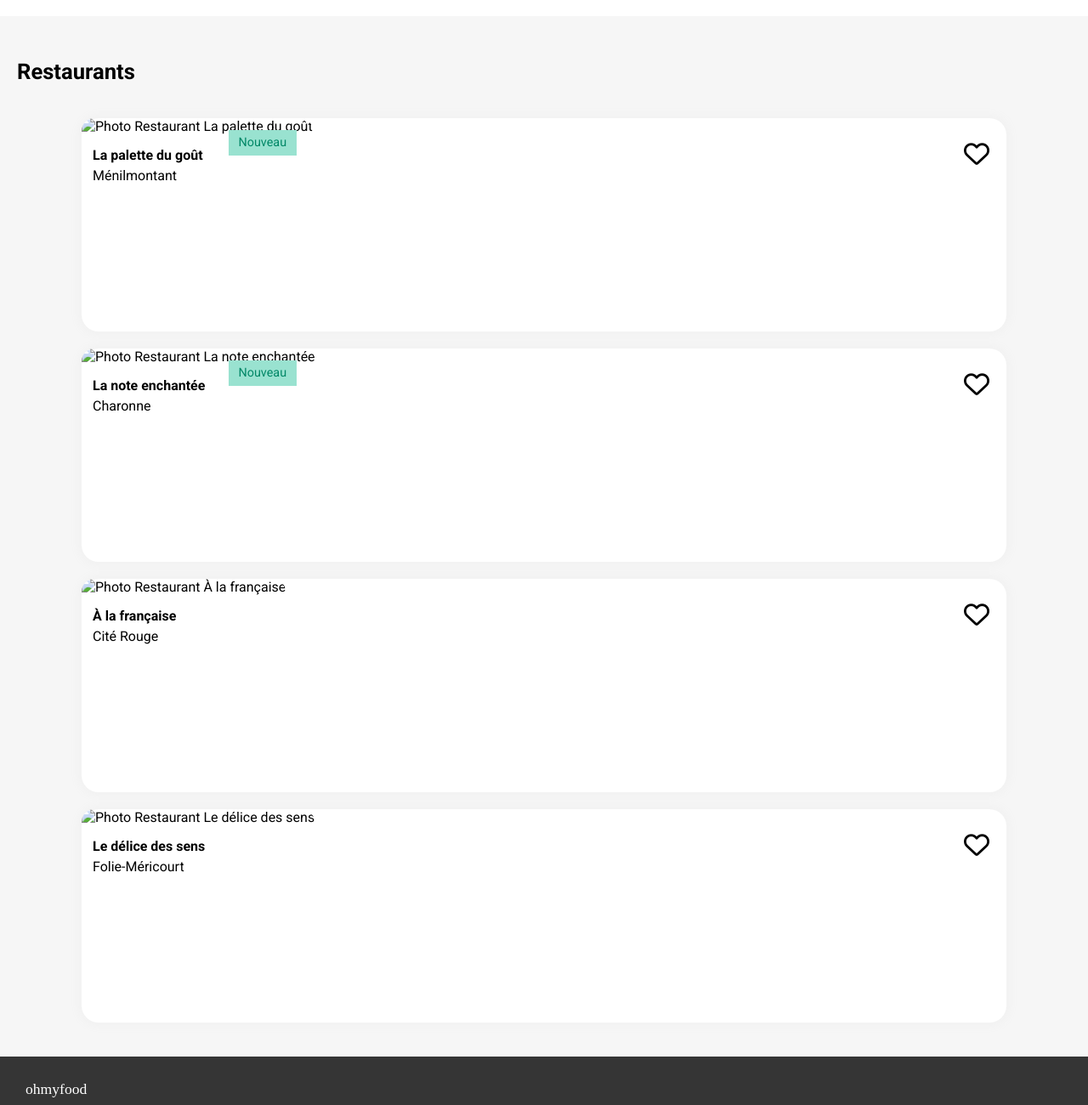
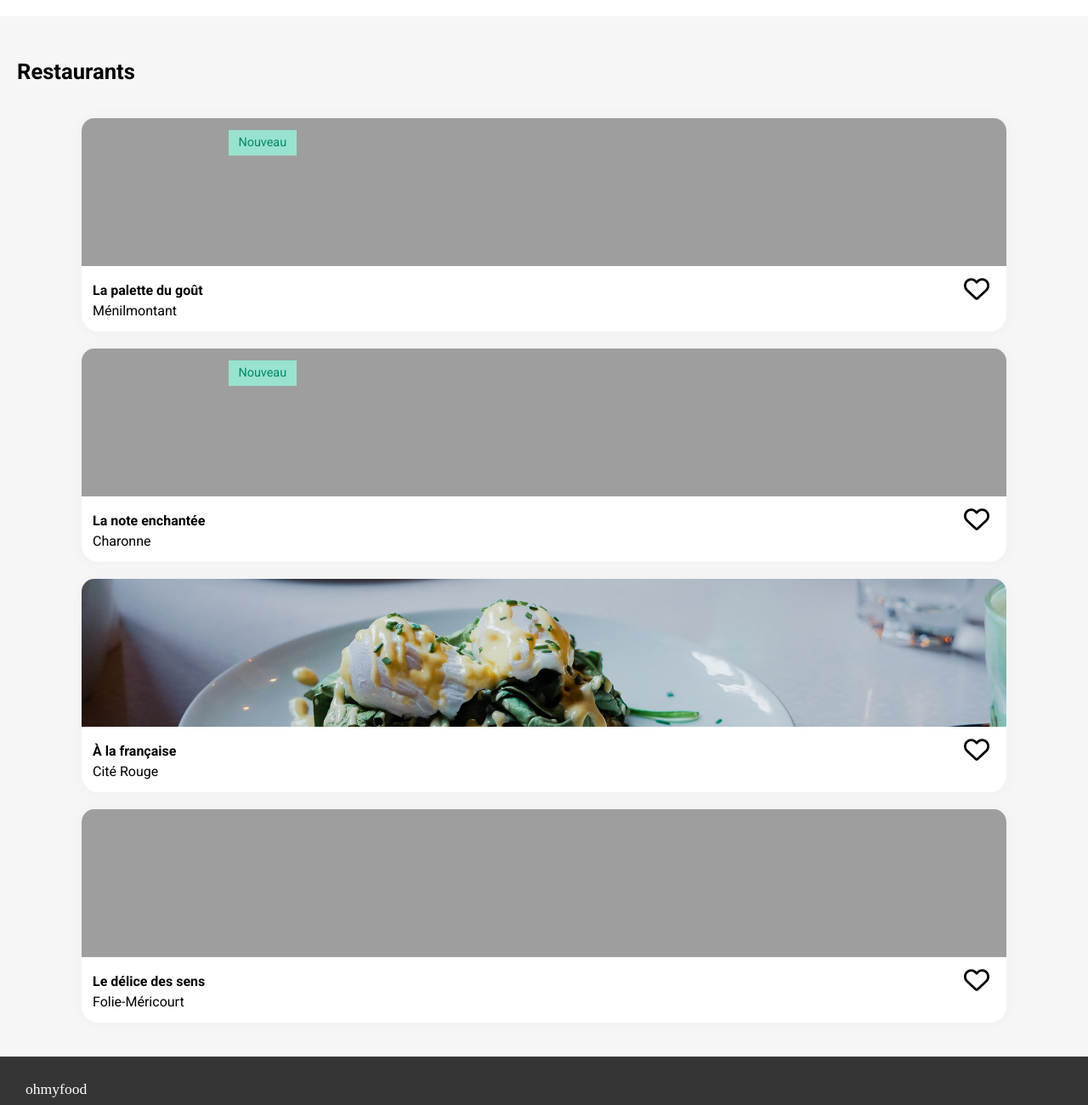
Before and after one commit to MasThomas/MASTHOMAS_3_20042021, a website: page index.html in a window 1280 px wide. Shown: the part 820-2120 px from the top of the page at 85% size. Drawn offline with Linux system fonts and the light colour scheme; the site is published under a folder, as on GitHub Pages, so addresses that start at the root find nothing; a web font is replaced by a local one.

Commit message:
modifying ./public href for Github Pages

```diff
--- a/index.html
+++ b/index.html
@@ -62,7 +62,7 @@
             <div class="restaurants_card">
                 <p class="restaurants_card--new">Nouveau</p>
                 <a href="_1.html">
-                    <img src="/public/img/restaurants/jay-wennington-N_Y88TWmGwA-unsplash.jpg" alt="Photo Restaurant La palette du goût"/>
+                    <img src="./public/img/restaurants/jay-wennington-N_Y88TWmGwA-unsplash.jpg" alt="Photo Restaurant La palette du goût"/>
                 </a>
                 <div class="restaurants_card--txt">
                     <div class="restaurants_card--p">
@@ -80,7 +80,7 @@
             <div class="restaurants_card">
                 <p class="restaurants_card--new">Nouveau</p>
                 <a href="_2.html">
-                    <img src="/public/img/restaurants/stil-u2Lp8tXIcjw-unsplash.jpg" alt="Photo Restaurant La note enchantée"/>
+                    <img src="./public/img/restaurants/stil-u2Lp8tXIcjw-unsplash.jpg" alt="Photo Restaurant La note enchantée"/>
                 </a>
                 <div class="restaurants_card--txt">
                     <div class="restaurants_card--p">
@@ -97,7 +97,7 @@
             </div>
             <div class="restaurants_card">
                 <a href="_3.html">
-                    <img src="/public/img/restaurants/toa-heftiba-DQKerTsQwi0-unsplash.jpg" alt="Photo Restaurant À la française"/>
+                    <img src="./public/img/restaurants/toa-heftiba-DQKerTsQwi0-unsplash.jpg" alt="Photo Restaurant À la française"/>
                 </a>
                 <div class="restaurants_card--txt">
                     <div class="restaurants_card--p">
@@ -114,7 +114,7 @@
             </div>
             <div class="restaurants_card">
                 <a href="_4.html">
-                    <img src="/public/img/restaurants/louis-hansel-shotsoflouis-qNBGVyOCY8Q-unsplash.jpg" alt="Photo Restaurant Le délice des sens"/>
+                    <img src="./public/img/restaurants/louis-hansel-shotsoflouis-qNBGVyOCY8Q-unsplash.jpg" alt="Photo Restaurant Le délice des sens"/>
                 </a>
                 <div class="restaurants_card--txt">
                     <div class="restaurants_card--p">
```
